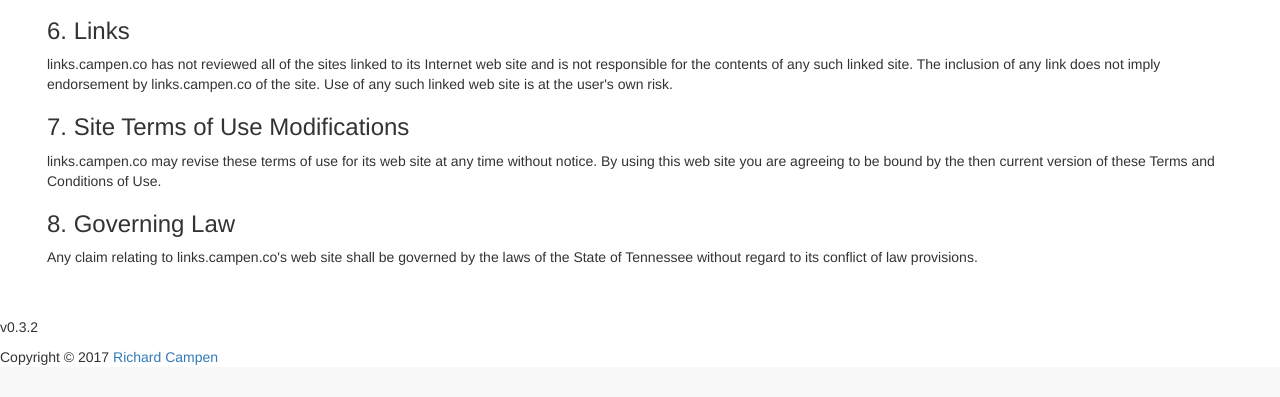
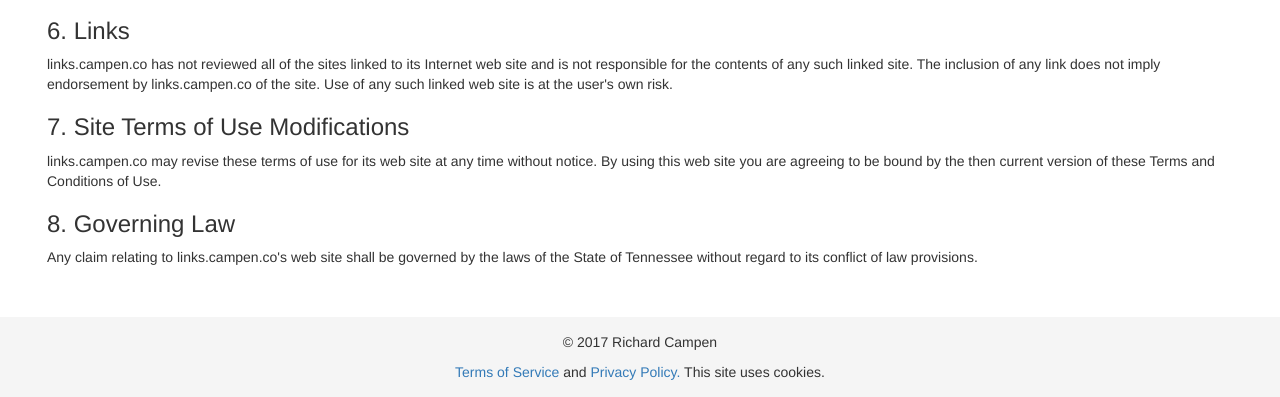
Before and after one commit to campenr/links.campen.co, a Flask app: page /tos in a window 1280 px wide. Shown: the part 917-1314 px from the top of the page. Before the commit the page ends 1282 px from the top, so only its background shows below. Run offline with Flask 2, Linux system fonts and the light colour scheme; parts of the project's set-up code (start-up, migrations or seed data) failed here and were passed over; some libraries are stand-ins or nearby versions.

Commit message:
Fixed formatting of the footer so it sticks to the bottom.

```diff
--- a/LinkShortener/static/css/main.css
+++ b/LinkShortener/static/css/main.css
@@ -1,3 +1,47 @@
+/* Sticky footer styles
+-------------------------------------------------- */
+html,
+body {
+    height: 100%;
+    /* The html and body elements cannot have any padding or margin. */
+}
+
+/* Wrapper for page content to push down footer */
+.main-wrapper {
+    min-height: 100%;
+    height: auto !important;
+    height: 100%;
+    /* Negative indent footer by it's height */
+    margin: 0 auto -80px;
+}
+
+/* Set the fixed height of the footer here */
+.push,
+.footer {
+    height: 80px;
+}
+
+.footer {
+    padding-top: 1.5rem;
+    background-color: #f5f5f5;
+}
+
+.footer-content {
+    text-align: center;
+    font-size: 8;
+}
+
+/* Lastly, apply responsive CSS fixes as necessary */
+@media (max-width: 767px) {
+    .footer {
+        margin-left: -20px;
+        margin-right: -20px;
+        padding-left: 20px;
+        padding-right: 20px;
+    }
+}
+/*******************************************/
+
 /*div*/.login-wrapper {
     text-align: center;
     display: table;
--- a/LinkShortener/static/js/main.js
+++ b/LinkShortener/static/js/main.js
@@ -7,6 +7,7 @@ $(document).ready(function(){
         "lengthChange": false,
         "order": [[ 1, "desc" ]],
         "searching": false,
+        "processing": true,
         "serverSide": true,
         columns: [
             {name: 'long_link', data: 'long_link'},
--- a/LinkShortener/templates/base.html
+++ b/LinkShortener/templates/base.html
@@ -18,9 +18,27 @@
         <script src="https://ajax.googleapis.com/ajax/libs/jquery/1.11.3/jquery.min.js"></script>
         <script src="https://cdnjs.cloudflare.com/ajax/libs/clipboard.js/1.5.13/clipboard.min.js"></script>
         <script src="static/js/main.js"></script>
+
+        {# cookie notification popup #}
+        <script src="//cdnjs.cloudflare.com/ajax/libs/cookieconsent2/3.0.3/cookieconsent.min.js"></script>
+        <script>
+        window.addEventListener("load", function(){
+        window.cookieconsent.initialise({
+          "palette": {
+            "popup": {
+              "background": "#000"
+            },
+            "button": {
+              "background": "#f1d600"
+            }
+          }
+        })});
+        </script>
+
     </head>
 
     <body>
+
         <nav class="navbar navbar-default navbar-fixed-top">
             <div class="container-fluid">
                 <div class="navbar-header pull-left">
@@ -47,6 +65,7 @@
             </div>
         </nav>
 
+        <div class="main-wrapper">
             <div class="container-fluid" style="max-width: 95%; padding-top: 70px;">
 
                 {% with messages = get_flashed_messages(with_categories=True) %}
@@ -70,15 +89,27 @@
 
             </div>
 
+            {# for help getting the footer placement correc #}
+            <div class="push"></div>
+
+        </div>
+
         <footer class="footer">
-            <div class="footer-content">
-                <p class="version">v0.3.2</p>
-                <div id='copyright'></div>
+            <div class="container text-center">
+                <p>
+                    <span id="copyright"></span> Richard Campen
+                </p>
+                <p>
+                    <a href="{{ url_for('tos') }}">Terms of Service</a>
+                    and
+                    <a href="{{ url_for('privacy') }}">Privacy Policy.</a>
+                    This site uses cookies.
+                </p>
                 <script>
                     var year = new Date().getFullYear();
-                    var timer = document.createElement('div');
-                    timer.innerHTML = "Copyright &#169; " + year + " <a href=\"http://campen.co\">Richard Campen</a>";
-                    document.getElementById('copyright').appendChild(timer);
+                    var timer = document.getElementById('copyright');
+                    copyrightText = "&#169; " + year;
+                    timer.innerHTML = copyrightText;
                 </script>
             </div>
         </footer>
--- a/LinkShortener/templates/index.html
+++ b/LinkShortener/templates/index.html
@@ -53,6 +53,12 @@
                 </table>
             </div>
         </div>
+
+        <br/>
+        <br/>
+
     {% endif %}
 
+
+
 {% endblock %}
```
Lines whose indentation alone changed are shown as unchanged.
